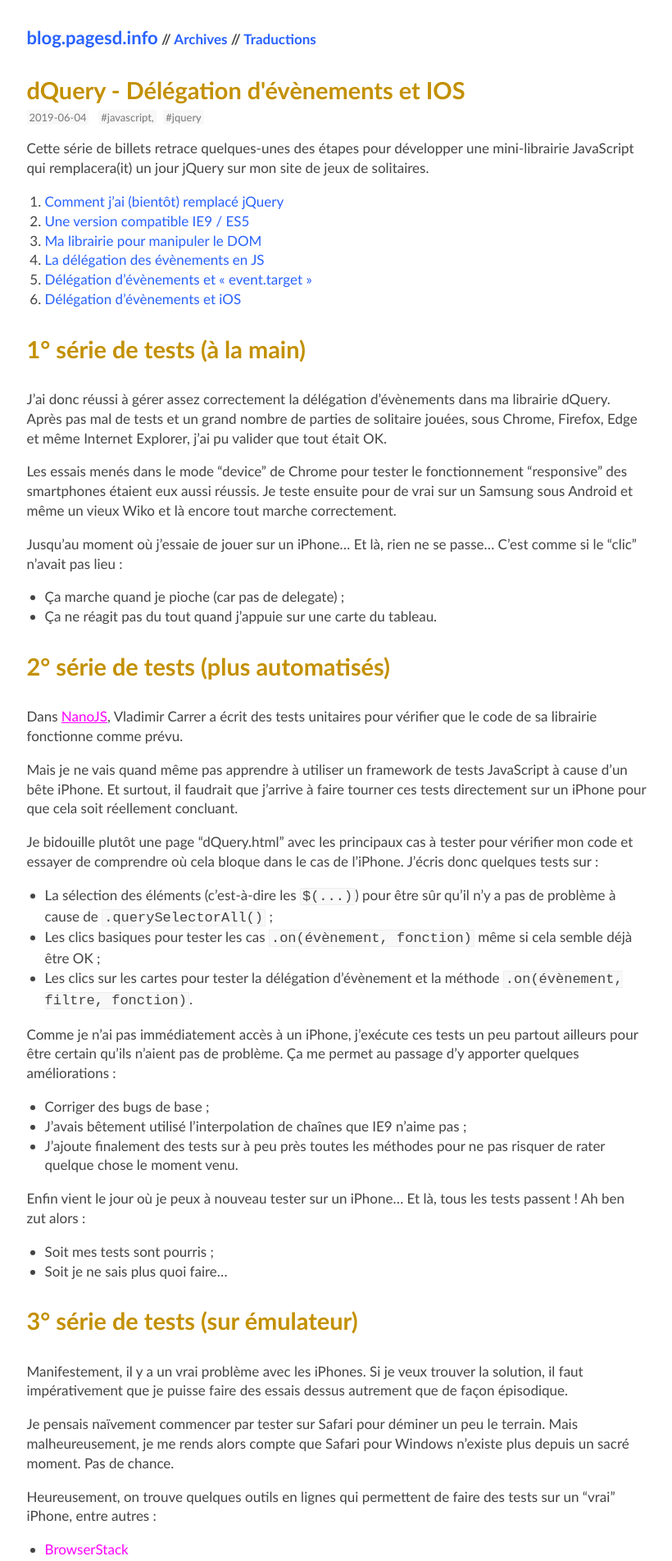
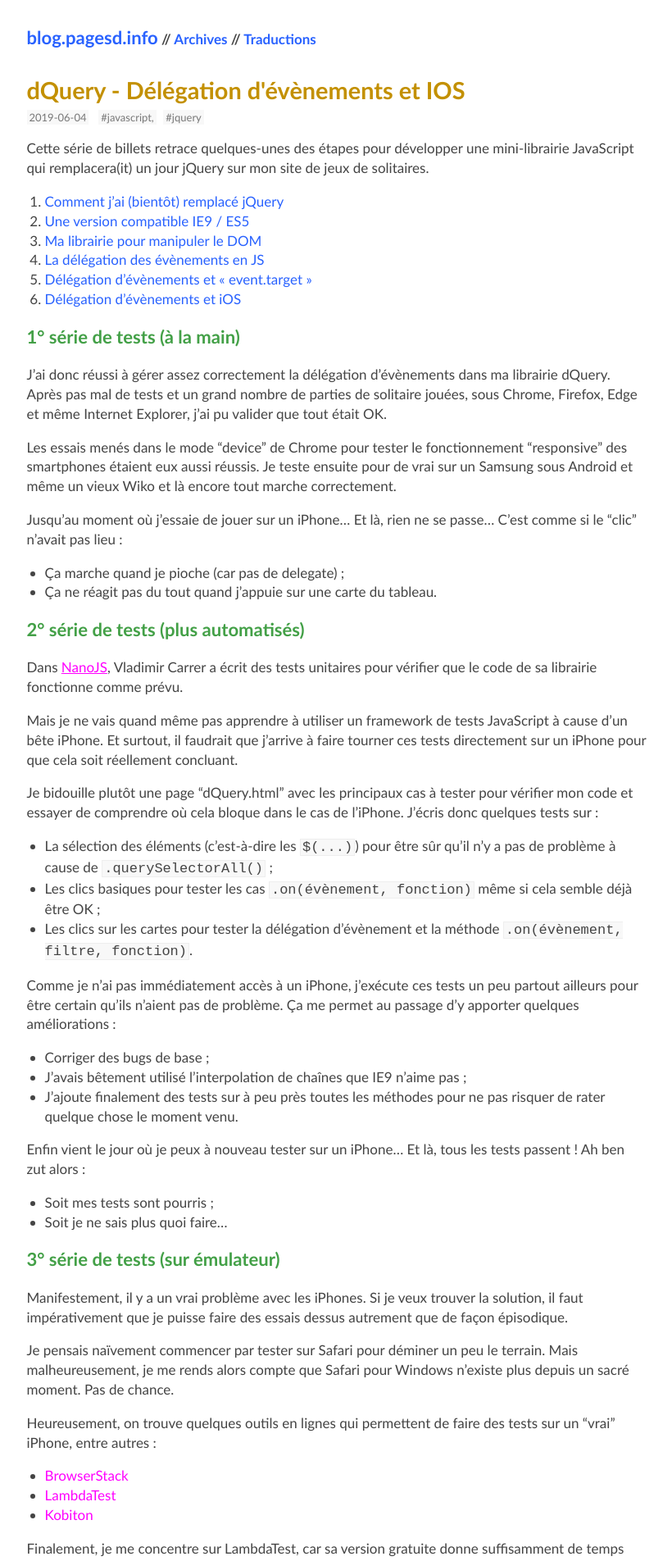
Before and after one commit to michelc/blog2, a Jekyll site: the page built from _posts/2019-06-04-dquery-delegation-evenement-ios.md, in a window 1280 px wide. Shown: the top 1904 px of the page at 82% size, without its empty margins (10-830 px from the left). Built offline with Jekyll 4.4.1, drawn with Linux system fonts in a browser that asks for light colours.

Commit message:
Correction niveau des sous-titres.

```diff
--- a/_posts/2019-06-04-dquery-delegation-evenement-ios.md
+++ b/_posts/2019-06-04-dquery-delegation-evenement-ios.md
@@ -16,7 +16,7 @@ de solitaires.
 5. [Délégation d'évènements et « event.target »]({% post_url 2019-05-28-dquery-delegation-evenement-event-target %})
 6. [Délégation d'évènements et iOS]({% post_url 2019-06-04-dquery-delegation-evenement-ios %})
 
-## 1° série de tests (à la main)
+### 1° série de tests (à la main)
 
 J'ai donc réussi à gérer assez correctement la délégation d'évènements dans ma
 librairie dQuery. Après pas mal de tests et un grand nombre de parties de
@@ -35,7 +35,7 @@ C'est comme si le "clic" n'avait pas lieu :
 * Ça ne réagit pas du tout quand j'appuie sur une carte du tableau.
 
 
-## 2° série de tests (plus automatisés)
+### 2° série de tests (plus automatisés)
 
 Dans [NanoJS](https://github.com/vladocar/nanoJS/), Vladimir Carrer a écrit des
 tests unitaires pour vérifier que le code de sa librairie fonctionne comme
@@ -73,7 +73,7 @@ tests passent ! Ah ben zut alors :
 * Soit je ne sais plus quoi faire...
 
 
-## 3° série de tests (sur émulateur)
+### 3° série de tests (sur émulateur)
 
 Manifestement, il y a un vrai problème avec les iPhones. Si je veux trouver la
 solution, il faut impérativement que je puisse faire des essais dessus autrement
```
